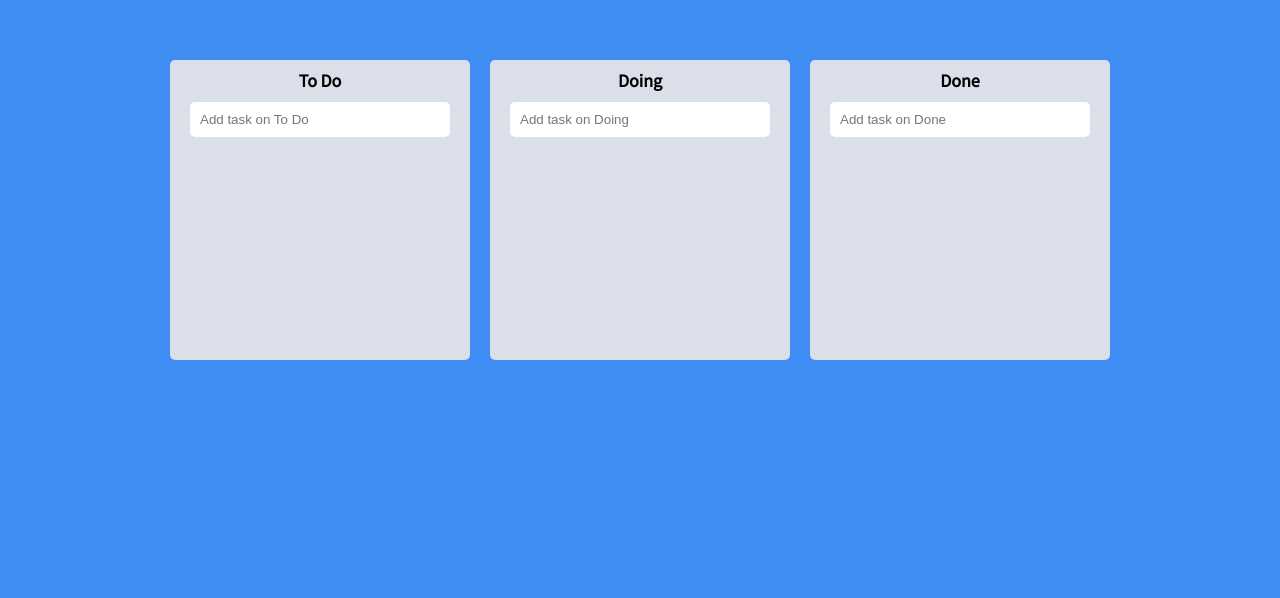
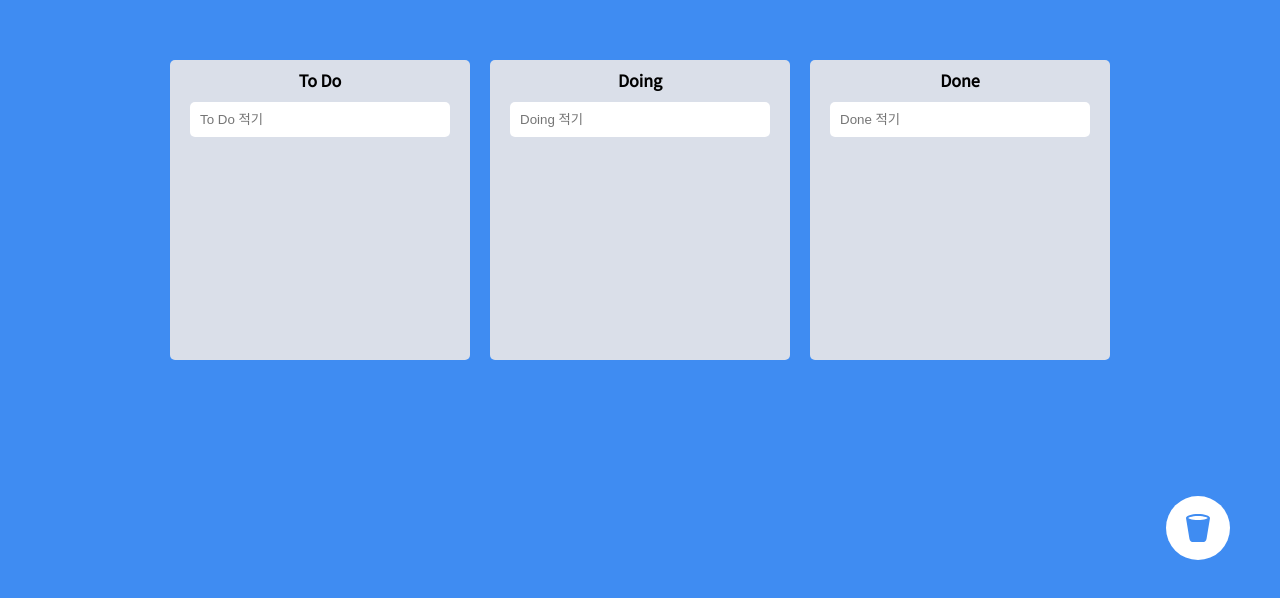
Before and after one commit to dldnjswns31/React-Todo, a React (Create React App) app: page / in a window 1280 px wide. Shown: the part 190-788 px from the top of the page. Built offline with nearby package versions, Linux system fonts and the light colour scheme.

Commit message:
feat: 쓰레기통으로 드래그 앤 드랍시 아이템 삭제

```diff
--- a/package.json
+++ b/package.json
@@ -14,6 +14,7 @@
     "react-beautiful-dnd": "^13.1.1",
     "react-dom": "^18.2.0",
     "react-hook-form": "^7.40.0",
+    "react-icons": "^4.7.1",
     "react-scripts": "5.0.1",
     "recoil": "^0.7.6",
     "styled-components": "^5.3.6",
@@ -46,6 +47,7 @@
   },
   "devDependencies": {
     "@types/react-beautiful-dnd": "^13.1.2",
+    "@types/react-icons": "^3.0.0",
     "@types/styled-components": "^5.1.26"
   }
 }
--- a/src/App.tsx
+++ b/src/App.tsx
@@ -4,6 +4,7 @@ import styled from "styled-components";
 import { useRecoilState } from "recoil";
 import { IToDoState, toDoState } from "./recoil/atoms";
 import Board from "./components/Board";
+import Trashcan from "./components/Trashcan";
 
 const StWrapper = styled.div`
   display: flex;
@@ -16,6 +17,7 @@ const StWrapper = styled.div`
 
 const StBoards = styled.div`
   display: flex;
+  flex-wrap: wrap;
   justify-content: center;
   align-items: flex-start;
   width: 100%;
@@ -41,8 +43,18 @@ function App() {
 
         return newBoardObj;
       });
+      return;
     }
-    if (type === "board") {
+    if (type !== "container") {
+      if (destination.droppableId === "trashcan") {
+        setToDos((allBoards) => {
+          const boardCopy = [...allBoards[source.droppableId]];
+          boardCopy.splice(source.index, 1);
+          return { ...allBoards, [source.droppableId]: boardCopy };
+        });
+        return;
+      }
+
       if (destination.droppableId === source.droppableId) {
         setToDos((allBoards) => {
           const boardCopy = [...allBoards[source.droppableId]];
@@ -51,9 +63,10 @@ function App() {
           boardCopy.splice(destination.index, 0, taskObject);
           return { ...allBoards, [source.droppableId]: boardCopy };
         });
+        return;
       }
 
-      if (destination?.droppableId !== source.droppableId) {
+      if (destination.droppableId !== source.droppableId) {
         setToDos((allBoards) => {
           const sourceBoardCopy = [...allBoards[source.droppableId]];
           const taskObject = sourceBoardCopy[source.index];
@@ -67,6 +80,7 @@ function App() {
             [destination.droppableId]: destinationBoardCopy,
           };
         });
+        return;
       }
     }
   };
@@ -94,6 +108,7 @@ function App() {
             );
           }}
         </Droppable>
+        <Trashcan />
       </StWrapper>
     </DragDropContext>
   );
--- a/src/components/Board.tsx
+++ b/src/components/Board.tsx
@@ -11,7 +11,7 @@ const StBoard = styled.div`
   flex-direction: column;
   width: 300px;
   min-height: 300px;
-  margin: 0 10px;
+  margin: 10px;
   padding: 10px 0px;
   background-color: ${(props) => props.theme.boardColor};
   border-radius: 5px;
@@ -90,11 +90,11 @@ const Board = ({ toDos, boardId, index }: IBoardProps) => {
           <StForm onSubmit={handleSubmit(onValid)}>
             <input
               type="text"
-              placeholder={`Add task on ${boardId}`}
+              placeholder={`${boardId} 적기`}
               {...register("toDo", { required: true })}
             />
           </StForm>
-          <Droppable droppableId={boardId} type="board">
+          <Droppable droppableId={boardId}>
             {(provided, snapshot) => (
               <StArea
                 isDraggingOver={snapshot.isDraggingOver}
--- a/src/components/DragabbleCard.tsx
+++ b/src/components/DragabbleCard.tsx
@@ -1,9 +1,10 @@
 import { Draggable } from "react-beautiful-dnd";
 import React from "react";
-import styled from "styled-components";
+import styled, { css } from "styled-components";
 
 interface IStCard {
   isDragging: boolean;
+  draggingOver?: string;
 }
 
 const StCard = styled.div<IStCard>`
@@ -14,6 +15,14 @@ const StCard = styled.div<IStCard>`
   box-shadow: ${({ isDragging }) =>
     isDragging ? "0px 2px 5px rgba(0,0,0,0.05)" : "none"};
   border-radius: 5px;
+  transition: all 0.2s ease-in;
+
+  ${({ draggingOver }) =>
+    draggingOver === "trashcan"
+      ? css`
+          background-color: #ff7979;
+        `
+      : null}
 `;
 
 interface IDragabbleCardProps {
@@ -25,16 +34,19 @@ interface IDragabbleCardProps {
 const DragabbleCard = ({ toDoId, toDoText, index }: IDragabbleCardProps) => {
   return (
     <Draggable draggableId={String(toDoId)} index={index}>
-      {(provided, snapshot) => (
+      {(provided, snapshot) => {
+        return (
           <StCard
             ref={provided.innerRef}
             {...provided.draggableProps}
             {...provided.dragHandleProps}
             isDragging={snapshot.isDragging}
+            draggingOver={snapshot.draggingOver}
           >
             {toDoText}
           </StCard>
-      )}
+        );
+      }}
     </Draggable>
   );
 };
--- /dev/null
+++ b/src/components/Trashcan.tsx
@@ -0,0 +1,42 @@
+import React from "react";
+import { Droppable } from "react-beautiful-dnd";
+import styled from "styled-components";
+import { BsTrash2Fill } from "react-icons/bs";
+
+const StWrapper = styled.div<{ isDraggingOver: boolean }>`
+  position: absolute;
+  right: 50px;
+  bottom: 50px;
+  display: flex;
+  justify-content: center;
+  align-items: center;
+  width: 64px;
+  height: 64px;
+  background-color: white;
+  border-radius: 50%;
+  font-size: 32px;
+  color: #3f8cf2;
+  transition: all 0.2s ease-in;
+
+  transform: ${({ isDraggingOver }) => (isDraggingOver ? "scale(2)" : "none")};
+`;
+
+const Trashcan = () => {
+  return (
+    <Droppable droppableId="trashcan">
+      {(provided, snapshot) => {
+        return (
+          <StWrapper
+            ref={provided.innerRef}
+            {...provided.droppableProps}
+            isDraggingOver={snapshot.isDraggingOver}
+          >
+            <BsTrash2Fill />
+          </StWrapper>
+        );
+      }}
+    </Droppable>
+  );
+};
+
+export default Trashcan;
```
Also changed, not shown: 1 other file (tests, documents, lock files or other folders). Lines whose indentation alone changed are shown as unchanged.
